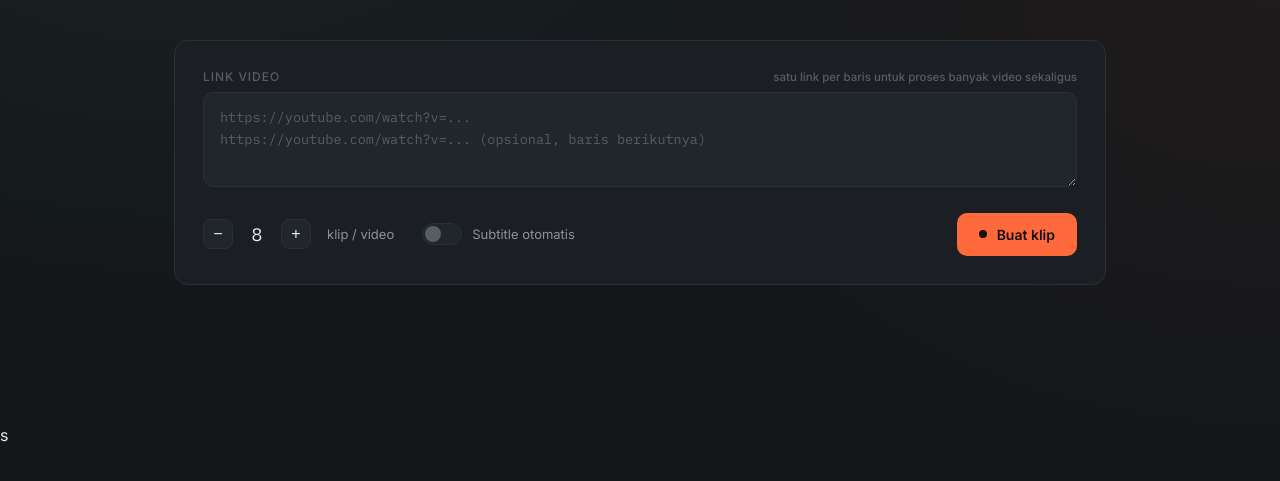
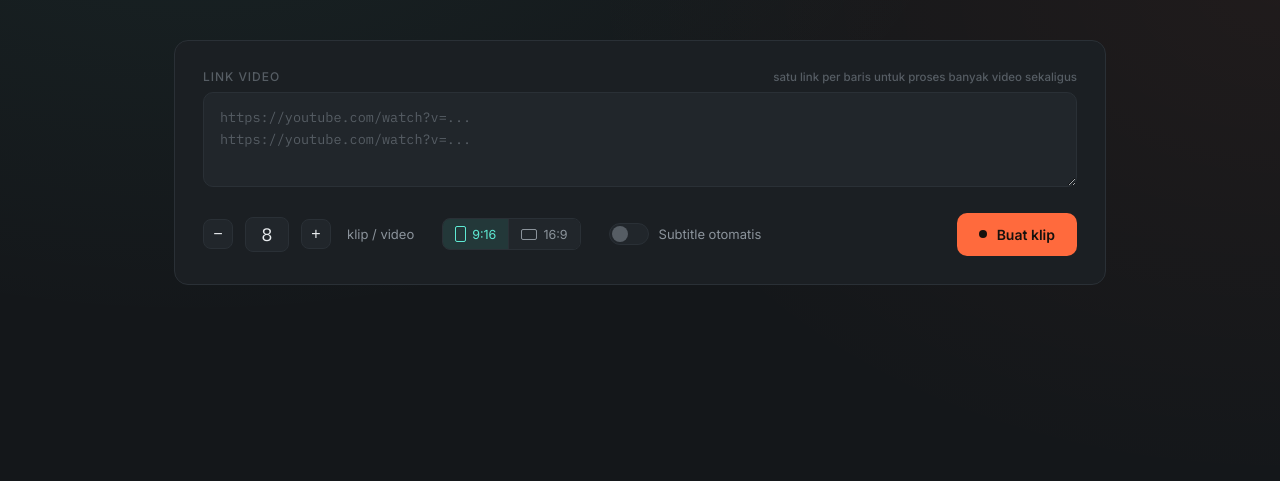
Before and after one commit to RibbyAB/AI-Clipper, a Flask app: page / in a window 1280 px wide. Shown: the part 94-575 px from the top of the page. Run offline with Flask 3, Linux system fonts and the light colour scheme; some libraries are stand-ins or nearby versions.

Commit message:
adding 16:9

```diff
--- a/app.py
+++ b/app.py
@@ -86,7 +86,7 @@ class LogWriter(io.TextIOBase):
         return len(s)
 
 
-def process_one_video(url: str, num_clips: int, subtitles: bool):
+def process_one_video(url: str, num_clips: int, subtitles: bool, aspect_ratio: str = "9:16"):
     """Proses satu video sampai selesai, hasil ditambahkan sebagai satu job
     baru ke state['jobs']. Error di satu video TIDAK menghentikan video
     lain di antrian -- dicatat di log lalu lanjut ke berikutnya."""
@@ -112,13 +112,13 @@ def process_one_video(url: str, num_clips: int, subtitles: bool):
         moments = clipper.find_moments(segments, num_clips, total_duration)
         log(f"    Ditemukan {len(moments)} momen.")
 
-        log(f"[4/5] Memotong & mem-vertikal-kan {len(moments)} klip ...")
+        log(f"[4/5] Memotong {len(moments)} klip (rasio {aspect_ratio}) ...")
         results = []
         for i, m in enumerate(moments, start=1):
             fname = f"{i:02d}-{clipper.slugify(m.title)}.mp4"
             out_path = out_dir / fname
             try:
-                clipper.cut_clip(video_path, m, segments, out_path, tmp_dir, subtitles)
+                clipper.cut_clip(video_path, m, segments, out_path, tmp_dir, subtitles, aspect_ratio)
                 log(f"    [{i}/{len(moments)}] {fname}  ({m.duration:.0f}s) - {m.title}")
                 item = {
                     "file": fname,
@@ -143,7 +143,7 @@ def process_one_video(url: str, num_clips: int, subtitles: bool):
         log("Video sumber & file temporary sudah dihapus.")
 
 
-def run_queue(urls: list[str], num_clips: int, subtitles: bool):
+def run_queue(urls: list[str], num_clips: int, subtitles: bool, aspect_ratio: str = "9:16"):
     real_stdout = sys.stdout
     sys.stdout = LogWriter()
     try:
@@ -154,7 +154,7 @@ def run_queue(urls: list[str], num_clips: int, subtitles: bool):
             if total > 1:
                 log(f"\n=== Video {idx}/{total}: {url} ===")
             try:
-                process_one_video(url, num_clips, subtitles)
+                process_one_video(url, num_clips, subtitles, aspect_ratio)
             except Exception as e:
                 log(f"ERROR pada video {idx}/{total}: {e}")
                 with state_lock:
@@ -189,6 +189,9 @@ def api_start():
 
         num_clips = int(data.get("clips") or 8)
         subtitles = bool(data.get("subtitles"))
+        aspect_ratio = data.get("aspect") or "9:16"
+        if aspect_ratio not in ("9:16", "16:9"):
+            aspect_ratio = "9:16"
         if not urls:
             return jsonify({"ok": False, "error": "Link video kosong."}), 400
 
@@ -197,7 +200,7 @@ def api_start():
             "log": [], "jobs": [], "queue_total": len(urls), "queue_index": 0,
         })
 
-    thread = threading.Thread(target=run_queue, args=(urls, num_clips, subtitles), daemon=True)
+    thread = threading.Thread(target=run_queue, args=(urls, num_clips, subtitles, aspect_ratio), daemon=True)
     thread.start()
     return jsonify({"ok": True})
 
@@ -242,6 +245,25 @@ def download_zip(job_dir):
     return send_file(buf, mimetype="application/zip", as_attachment=True, download_name=zip_name)
 
 
+@app.route("/api/open_folder/<path:job_dir>", methods=["POST"])
+def open_folder(job_dir):
+    folder = (BASE_OUTPUT_DIR / job_dir).resolve()
+    if not folder.exists():
+        return jsonify({"ok": False, "error": "Folder tidak ditemukan."}), 404
+
+    try:
+        if sys.platform == "win32":
+            import os
+            os.startfile(str(folder))  # noqa: S606 -- aman, path dari state internal, bukan input bebas user
+        elif sys.platform == "darwin":
+            subprocess.run(["open", str(folder)])
+        else:
+            subprocess.run(["xdg-open", str(folder)])
+        return jsonify({"ok": True})
+    except Exception as e:
+        return jsonify({"ok": False, "error": str(e)}), 500
+
+
 def open_browser():
     time.sleep(1.2)
     webbrowser.open("http://127.0.0.1:5000")
--- a/requirements.txt
+++ b/requirements.txt
@@ -1,3 +1,3 @@
 yt-dlp
-openai-whisper
+faster-whisper
 flask
--- a/templates/index.html
+++ b/templates/index.html
@@ -86,9 +86,15 @@
     transition: background .15s, border-color .15s;
   }
   .stepper button:hover{ border-color: var(--mint); }
-  .stepper .count{
-    font-family:'IBM Plex Mono', monospace; font-size: 18px; min-width: 24px; text-align:center;
+  .stepper .count-input{
+    font-family:'IBM Plex Mono', monospace; font-size: 18px; width: 44px; text-align:center;
+    background: var(--panel-2); border:1px solid var(--border); border-radius:8px;
+    color: var(--text); padding: 5px 4px; outline:none; transition: border-color .15s;
+    -moz-appearance: textfield;
   }
+  .stepper .count-input:focus{ border-color: var(--mint); }
+  .stepper .count-input::-webkit-outer-spin-button,
+  .stepper .count-input::-webkit-inner-spin-button{ -webkit-appearance: none; margin:0; }
   .stepper .label{ color: var(--text-dim); font-size: 13px; margin-left: 4px; }
 
   .toggle-row{ display:flex; align-items:center; gap:10px; }
@@ -104,6 +110,20 @@
   .switch.on{ background: var(--mint-dim); border-color: var(--mint); }
   .switch.on::after{ transform: translateX(18px); background: var(--mint); }
   .toggle-row span{ font-size: 13px; color: var(--text-dim); }
+
+  .aspect-toggle{
+    display:flex; border:1px solid var(--border); border-radius:8px; overflow:hidden;
+  }
+  .aspect-toggle button{
+    background: var(--panel-2); color: var(--text-dim); border:none; cursor:pointer;
+    padding: 7px 12px; font-size:12.5px; font-family:'Inter',sans-serif;
+    display:flex; align-items:center; gap:6px; transition: background .15s, color .15s;
+  }
+  .aspect-toggle button:not(:last-child){ border-right:1px solid var(--border); }
+  .aspect-toggle button.active{ background: var(--mint-dim); color: var(--mint); }
+  .aspect-icon{ display:inline-block; border:1.5px solid currentColor; border-radius:2px; }
+  .aspect-icon.v{ width:11px; height:16px; }
+  .aspect-icon.h{ width:16px; height:11px; }
 
   .go-btn{
     display:flex; align-items:center; gap:10px;
@@ -239,15 +259,19 @@
       <span>Link video</span>
       <span class="hint">satu link per baris untuk proses banyak video sekaligus</span>
     </label>
-    <textarea id="urls" placeholder="https://youtube.com/watch?v=...&#10;https://youtube.com/watch?v=... (opsional, baris berikutnya)" class="mono" rows="3"></textarea>
+    <textarea id="urls" placeholder="https://youtube.com/watch?v=...&#10;https://youtube.com/watch?v=..." class="mono" rows="3"></textarea>
 
     <div class="controls-row">
       <div style="display:flex; align-items:center; gap:28px; flex-wrap:wrap;">
         <div class="stepper">
           <button type="button" id="dec">−</button>
-          <span class="count mono" id="count">8</span>
+          <input type="number" class="count-input mono" id="count" value="8" min="1" max="20" inputmode="numeric">
           <button type="button" id="inc">+</button>
           <span class="label">klip / video</span>
+        </div>
+        <div class="aspect-toggle">
+          <button type="button" id="aspectVertical" class="active"><span class="aspect-icon v"></span>9:16</button>
+          <button type="button" id="aspectHorizontal"><span class="aspect-icon h"></span>16:9</button>
         </div>
         <div class="toggle-row">
           <div class="switch" id="subToggle"></div>
@@ -282,15 +306,43 @@
 <script>
 let clipCount = 8;
 let subtitles = false;
+let aspectRatio = '9:16';
 let polling = null;
 let notifAsked = false;
 
 const countEl = document.getElementById('count');
-document.getElementById('inc').onclick = () => { clipCount = Math.min(20, clipCount+1); countEl.textContent = clipCount; };
-document.getElementById('dec').onclick = () => { clipCount = Math.max(1, clipCount-1); countEl.textContent = clipCount; };
+
+function setClipCount(n){
+  n = Math.max(1, Math.min(20, Math.round(n) || 8));
+  clipCount = n;
+  countEl.value = n;
+}
+
+document.getElementById('inc').onclick = () => setClipCount(clipCount + 1);
+document.getElementById('dec').onclick = () => setClipCount(clipCount - 1);
+
+// user ketik manual: update clipCount saat mengetik, tapi jangan paksa
+// format/clamp dulu supaya tidak mengganggu proses ketik (mis. mau ganti "8" jadi "12")
+countEl.oninput = () => {
+  const n = parseInt(countEl.value, 10);
+  if (!isNaN(n)) clipCount = n;
+};
+// baru di-rapikan/di-clamp saat selesai (blur) atau tekan Enter
+countEl.onblur = () => setClipCount(clipCount);
+countEl.onkeydown = (e) => { if (e.key === 'Enter') countEl.blur(); };
 
 const subToggle = document.getElementById('subToggle');
 subToggle.onclick = () => { subtitles = !subtitles; subToggle.classList.toggle('on', subtitles); };
+
+const aspectVerticalBtn = document.getElementById('aspectVertical');
+const aspectHorizontalBtn = document.getElementById('aspectHorizontal');
+function setAspect(value){
+  aspectRatio = value;
+  aspectVerticalBtn.classList.toggle('active', value === '9:16');
+  aspectHorizontalBtn.classList.toggle('active', value === '16:9');
+}
+aspectVerticalBtn.onclick = () => setAspect('9:16');
+aspectHorizontalBtn.onclick = () => setAspect('16:9');
 
 const goBtn = document.getElementById('goBtn');
 const goLabel = document.getElementById('goLabel');
@@ -356,7 +408,7 @@ function renderJobs(jobs){
           ${r.hashtags ? `<div class="clip-hashtags">${escapeHtml(r.hashtags)}</div>` : ''}
           <div class="clip-actions">
             <a class="clip-dl" href="/clips/${encodeURIComponent(job.out_dir)}/${encodeURIComponent(r.file)}" download>Unduh</a>
-            ${(r.caption || r.hashtags) ? `<button class="clip-copy" data-caption="${escapeHtml((r.caption||'') + (r.hashtags ? '\\n\\n' + r.hashtags : ''))}">Copy</button>` : ''}
+            ${(r.caption || r.hashtags) ? `<button class="clip-copy" data-caption="${escapeHtml(r.caption||'')}" data-hashtags="${escapeHtml(r.hashtags||'')}">Copy</button>` : ''}
           </div>
         </div>
       </div>
@@ -367,6 +419,7 @@ function renderJobs(jobs){
         <div class="results-head">
           <h2>${escapeHtml(job.title)}</h2>
           <div class="dl-actions">
+            <button class="dl-action-btn dl-open" data-dir="${escapeHtml(job.out_dir)}">Buka folder</button>
             <button class="dl-action-btn dl-zip" data-dir="${escapeHtml(job.out_dir)}">Unduh ZIP</button>
             <button class="dl-action-btn dl-all" data-dir="${escapeHtml(job.out_dir)}">Unduh semua (satu-satu)</button>
           </div>
@@ -380,10 +433,28 @@ function renderJobs(jobs){
   // pasang ulang event handler tiap render (innerHTML rebuild menghapus listener lama)
   resultsSection.querySelectorAll('.clip-copy').forEach(btn => {
     btn.onclick = async () => {
-      await navigator.clipboard.writeText(btn.dataset.caption);
+      const text = [btn.dataset.caption, btn.dataset.hashtags].filter(Boolean).join('\n\n');
+      await navigator.clipboard.writeText(text);
       btn.textContent = 'Tersalin!';
       btn.classList.add('copied');
       setTimeout(() => { btn.textContent = 'Copy'; btn.classList.remove('copied'); }, 1500);
+    };
+  });
+
+  resultsSection.querySelectorAll('.dl-open').forEach(btn => {
+    btn.onclick = async () => {
+      const original = btn.textContent;
+      btn.textContent = 'Membuka...';
+      try {
+        const res = await fetch(`/api/open_folder/${encodeURIComponent(btn.dataset.dir)}`, {method: 'POST'});
+        const data = await res.json();
+        if (!data.ok){ btn.textContent = 'Gagal buka'; setTimeout(() => btn.textContent = original, 1500); return; }
+      } catch(e) {
+        btn.textContent = 'Gagal buka';
+        setTimeout(() => btn.textContent = original, 1500);
+        return;
+      }
+      btn.textContent = original;
     };
   });
 
@@ -455,6 +526,7 @@ async function poll(){
 }
 
 goBtn.onclick = async () => {
+  setClipCount(clipCount); // pastikan nilai valid (1-20) walau input belum sempat di-blur
   const raw = document.getElementById('urls').value.trim();
   const urls = raw.split('\n').map(u => u.trim()).filter(Boolean);
   if (!urls.length){
@@ -486,7 +558,7 @@ goBtn.onclick = async () => {
   const res = await fetch('/api/start', {
     method: 'POST',
     headers: {'Content-Type':'application/json'},
-    body: JSON.stringify({urls, clips: clipCount, subtitles})
+    body: JSON.stringify({urls, clips: clipCount, subtitles, aspect: aspectRatio})
   });
   const data = await res.json();
   if (!data.ok){
@@ -502,4 +574,4 @@ goBtn.onclick = async () => {
 };
 </script>
 </body>
-</html>s
+</html>
```
Also changed, not shown: clipper.py (+56 -24 lines), readme.md (added).
